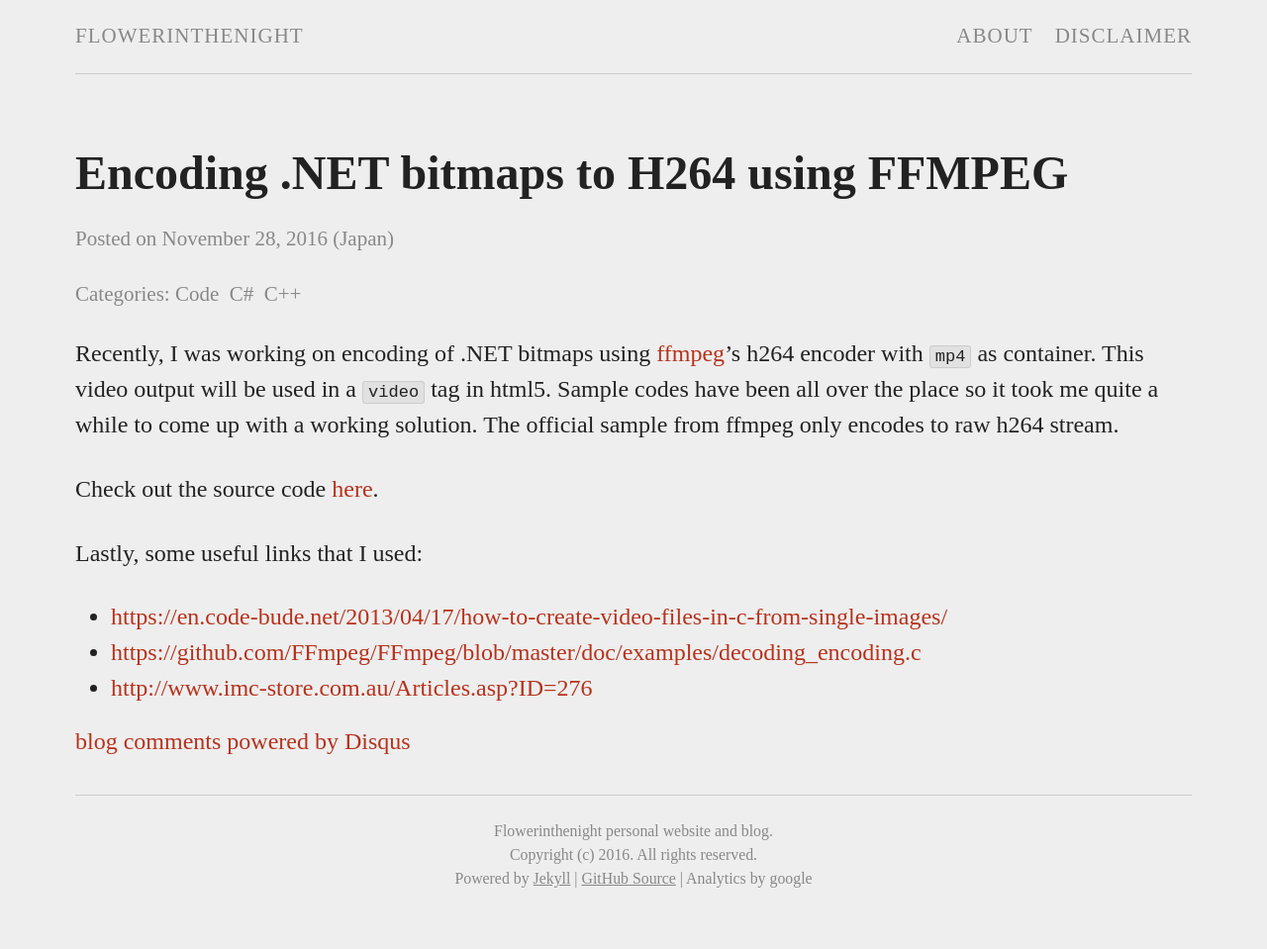
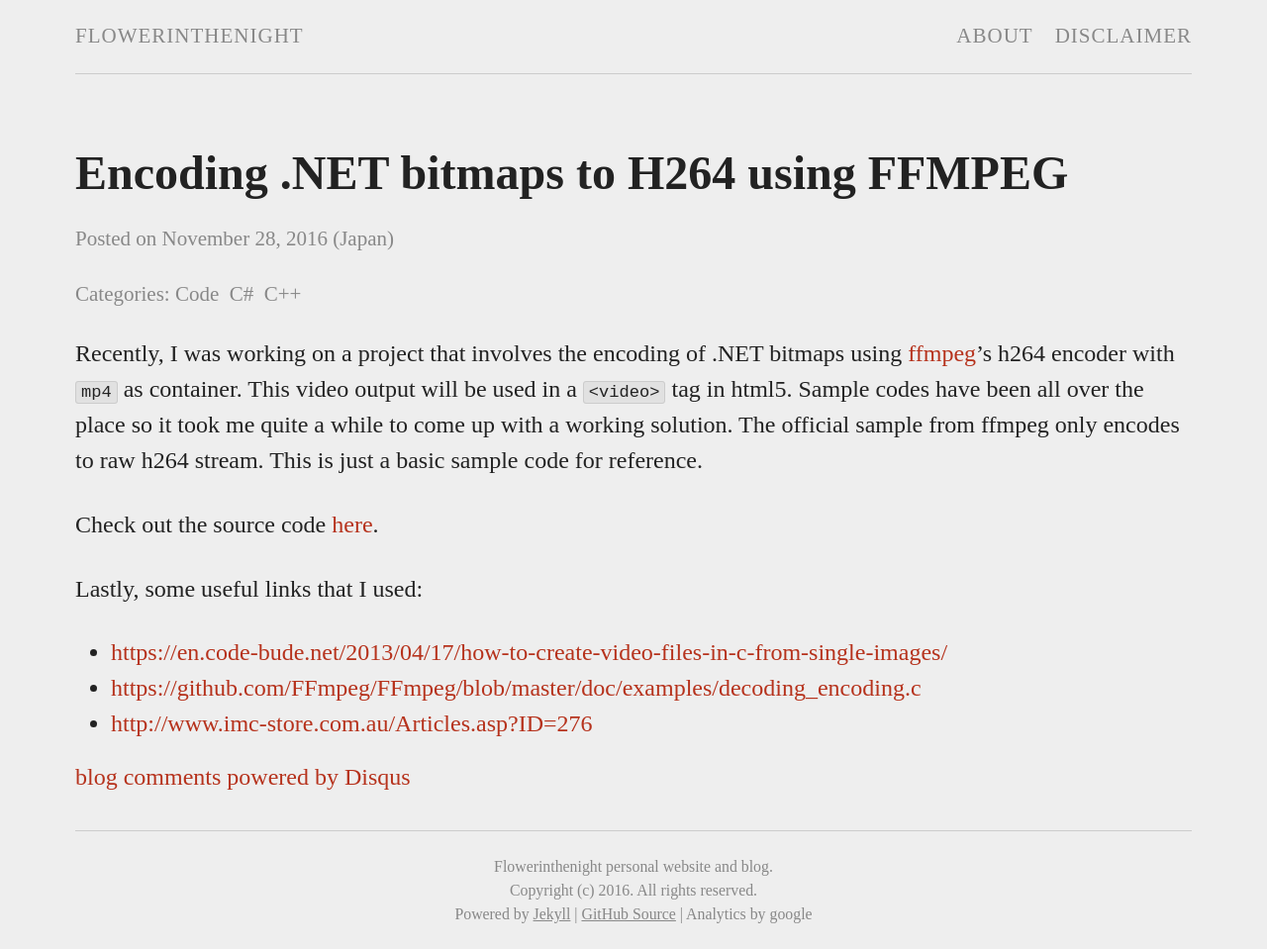
Before and after one commit to flowerinthenight/flowerinthenight.github.io, a Jekyll site: the page built from _posts/2016-11-28-ffmpeg-encode-h264mp4.md, in a window 1280 px wide. Shown: the whole page at 99% size. Built offline with Jekyll 4.4.1, drawn with Linux system fonts in a browser that asks for light colours; some web fonts are replaced; comment, search, counter and statistics services are not loaded; before the commit the page ends 923 px from its top, so only the background shows below that.

Commit message:
Update 2016-11-28-ffmpeg-encode-h264mp4.md

```diff
--- a/_posts/2016-11-28-ffmpeg-encode-h264mp4.md
+++ b/_posts/2016-11-28-ffmpeg-encode-h264mp4.md
@@ -6,7 +6,7 @@ categories: ["Code", "C#", "C++"]
 comments: true
 ---
 
-Recently, I was working on encoding of .NET bitmaps using [ffmpeg](https://www.ffmpeg.org/)'s h264 encoder with `mp4` as container. This video output will be used in a `video` tag in html5. Sample codes have been all over the place so it took me quite a while to come up with a working solution. The official sample from ffmpeg only encodes to raw h264 stream.
+Recently, I was working on a project that involves the encoding of .NET bitmaps using [ffmpeg](https://www.ffmpeg.org/)'s h264 encoder with `mp4` as container. This video output will be used in a `<video>` tag in html5. Sample codes have been all over the place so it took me quite a while to come up with a working solution. The official sample from ffmpeg only encodes to raw h264 stream. This is just a basic sample code for reference.
 
 Check out the source code [here](https://github.com/flowerinthenight/ffmpeg-encode-h264mp4).
 
```
